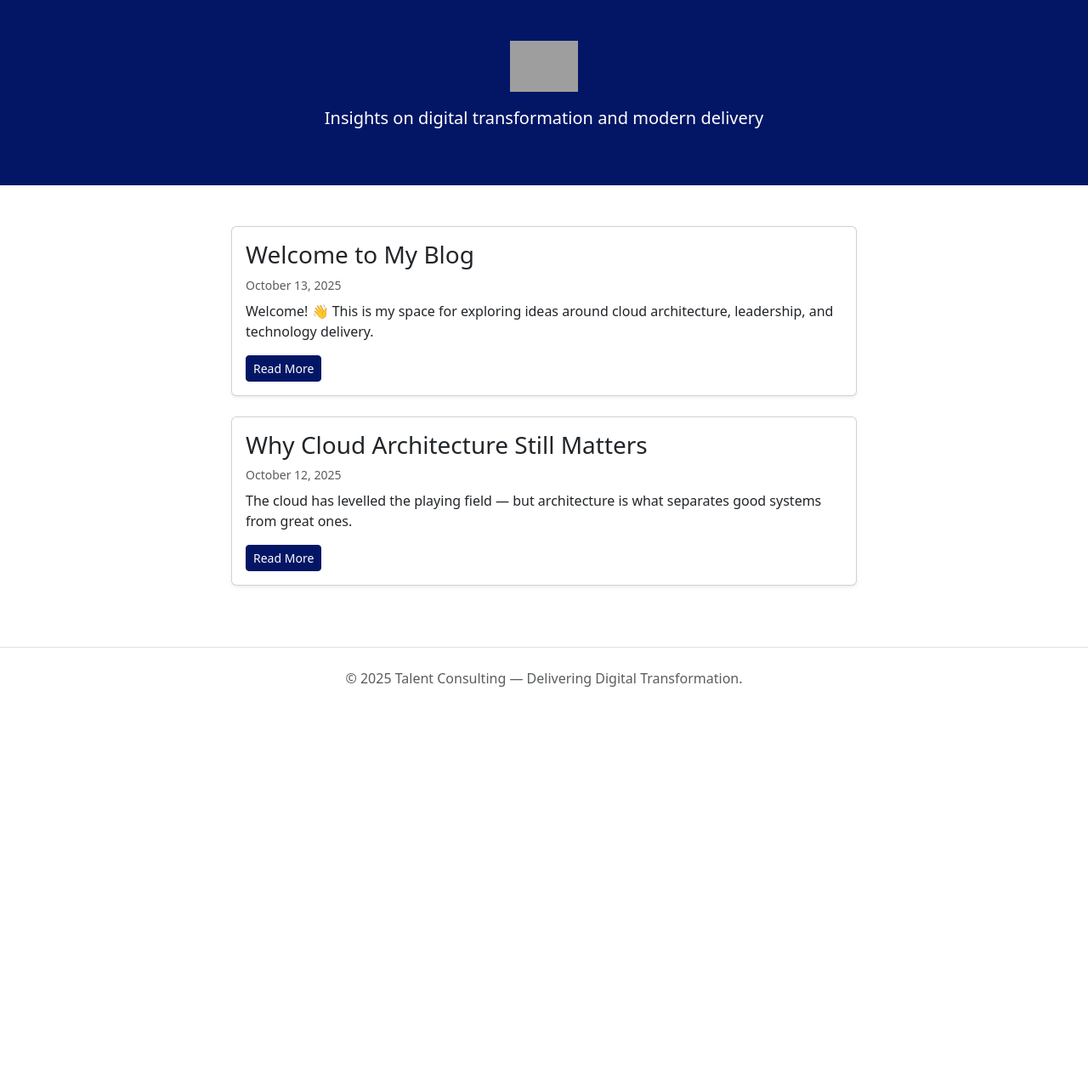
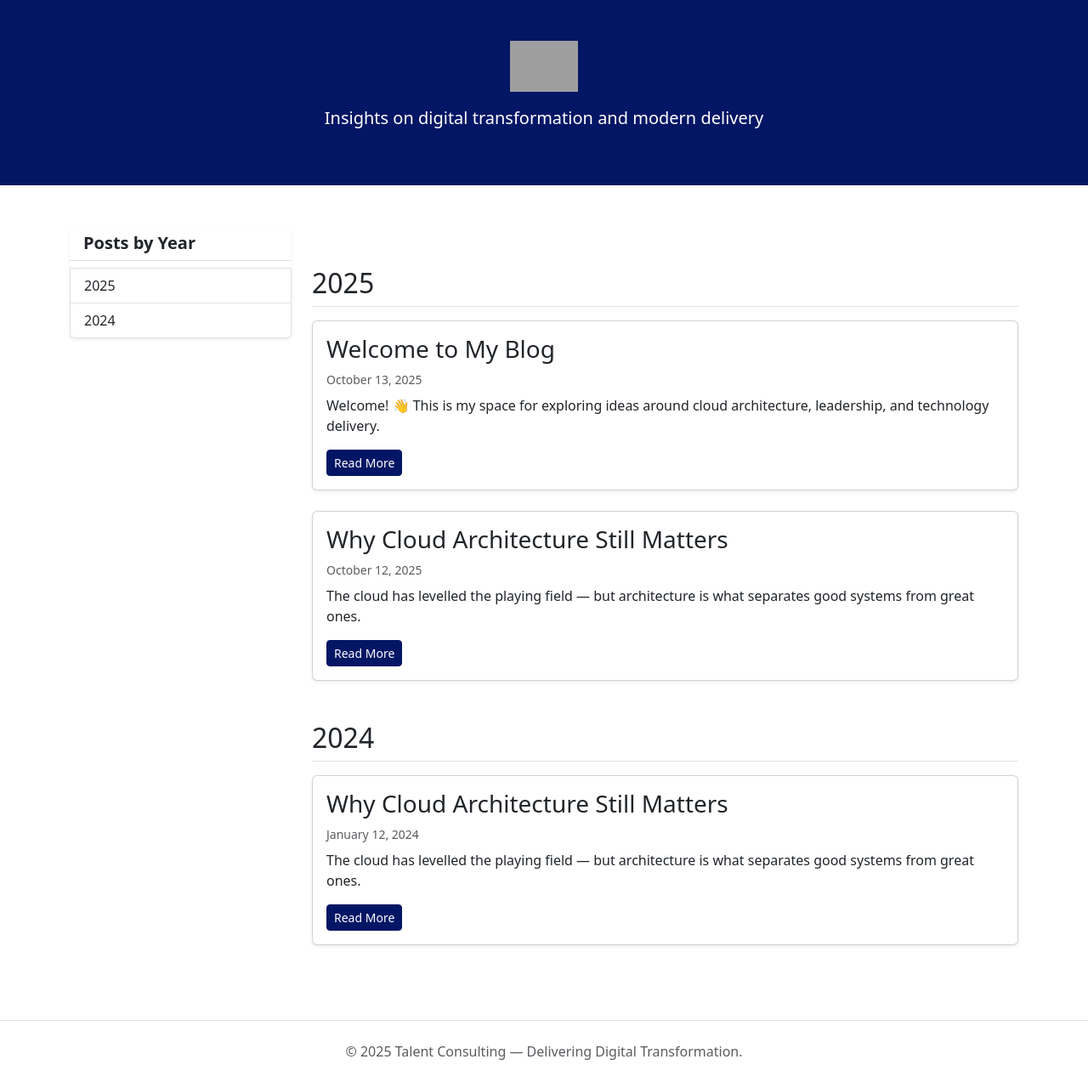
Before and after one commit to rgparkins/rgparkins.github.io, a Jekyll site: the page built from index.html, in a window 1280 px wide and 1273 px high. Shown: the whole window at 85% size. Built offline with Jekyll 4.4.1, drawn with Linux system fonts in a browser that asks for light colours; the list of posts is cut into pages by our own code; grey boxes are pictures that could not be loaded.

Commit message:
pagination

```diff
--- a/_config.yml
+++ b/_config.yml
@@ -5,9 +5,9 @@
 author: "Talent Consulting"
 markdown: kramdown
 theme: minima
+paginate: 5
+paginate_path: "/page:num"
 plugins:
 - jekyll-feed
 - jekyll-seo-tag
 - jekyll-paginate
-paginate: 5
-paginate_path: "/page:num"
--- a/_layouts/default.html
+++ b/_layouts/default.html
@@ -4,16 +4,34 @@
 <meta charset="UTF-8">
 <meta name="viewport" content="width=device-width, initial-scale=1">
 <title>{{ page.title }} | {{ site.title }}</title>
-{% seo %}
+    {% seo %}
 <link href="https://cdn.jsdelivr.net/npm/bootstrap@5.3.2/dist/css/bootstrap.min.css" rel="stylesheet">
 <link href="{{ '/assets/css/custom.css' | relative_url }}" rel="stylesheet">
 </head>
 <body>
-{% include header.html %}
+    {% include header.html %}
 <main class="container my-5">
-{{ content }}
+    {{ content }}
 </main>
-{% include footer.html %}
-<script src="https://cdn.jsdelivr.net/npm/bootstrap@5.3.2/dist/js/bootstrap.bundle.min.js"></script>
+    {% include footer.html %}
+
+    <script src="https://cdn.jsdelivr.net/npm/bootstrap@5.3.2/dist/js/bootstrap.bundle.min.js"></script>
+    <script>
+    document.addEventListener('DOMContentLoaded', () => {
+    const links = document.querySelectorAll('.list-group-item');
+    window.addEventListener('scroll', () => {
+        let fromTop = window.scrollY + 120;
+        links.forEach(link => {
+        const section = document.querySelector(link.hash);
+        if (section && section.offsetTop <= fromTop && section.offsetTop + section.offsetHeight > fromTop) {
+            link.classList.add('active');
+        } else {
+            link.classList.remove('active');
+        }
+        });
+    });
+    });
+    </script>
+
 </body>
 </html>
--- /dev/null
+++ b/_posts/2024-01-12-why-cloud-architecture-matters.md
@@ -0,0 +1,11 @@
+---
+layout: post
+title: "Why Cloud Architecture Still Matters"
+---
+
+The cloud has levelled the playing field — but architecture is what separates *good* systems from *great* ones.
+
+Modern cloud architecture is not about servers; it’s about **trade-offs**.
+Balancing cost, performance, scalability, and security is as much art as it is engineering.
+
+In this post, we’ll explore the patterns behind reliable distributed systems — and how to apply them in Azure-native environments.
--- a/assets/css/custom.css
+++ b/assets/css/custom.css
@@ -21,3 +21,10 @@
   background-color: #031665 !important;
   border-color: #031665 !important;
 }
+
+@media (min-width: 768px) {
+  aside {
+    position: sticky;
+    top: 100px;
+  }
+}
--- /dev/null
+++ b/index.html
@@ -0,0 +1,59 @@
+---
+layout: default
+title: Home
+paginate: true
+---
+
+<div class="row">
+  <!-- Sidebar -->
+  <aside class="col-md-3 mb-4">
+    <div class="list-group shadow-sm">
+      <h5 class="px-3 pt-2 fw-bold border-bottom pb-2">Posts by Year</h5>
+      {% assign years = site.posts | group_by_exp: "post", "post.date | date: '%Y'" %}
+      {% for year in years %}
+        <a href="#year-{{ year.name }}" class="list-group-item list-group-item-action">
+          {{ year.name }}
+        </a>
+      {% endfor %}
+    </div>
+  </aside>
+
+
+  <!-- Main Content -->
+  <div class="col-md-9">
+    {% assign years = paginator.posts | group_by_exp: "post", "post.date | date: '%Y'" %}
+    {% for year in years %}
+      <h2 id="year-{{ year.name }}" class="border-bottom pb-2 mt-5 mb-3">{{ year.name }}</h2>
+
+      {% for post in year.items %}
+        <div class="card mb-4 shadow-sm">
+          <div class="card-body">
+            <h3 class="card-title">
+              <a href="{{ post.url | relative_url }}" class="text-decoration-none text-dark">{{ post.title }}</a>
+            </h3>
+            <p class="card-text text-muted small mb-2">{{ post.date | date: "%B %d, %Y" }}</p>
+            <p class="card-text">{{ post.excerpt | strip_html | truncatewords: 25 }}</p>
+            <a href="{{ post.url | relative_url }}" class="btn btn-success btn-sm">Read More</a>
+          </div>
+        </div>
+      {% endfor %}
+    {% endfor %}
+
+    <!-- Pagination Controls -->
+    <nav aria-label="Page navigation">
+      <ul class="pagination justify-content-center">
+        {% if paginator.previous_page %}
+          <li class="page-item">
+            <a class="page-link" href="{{ paginator.previous_page_path | relative_url }}" aria-label="Previous">« Previous</a>
+          </li>
+        {% endif %}
+
+        {% if paginator.next_page %}
+          <li class="page-item">
+            <a class="page-link" href="{{ paginator.next_page_path | relative_url }}" aria-label="Next">Next »</a>
+          </li>
+        {% endif %}
+      </ul>
+    </nav>
+  </div>
+</div>
--- a/index.md
+++ /dev/null
@@ -1,20 +0,0 @@
----
-layout: default
-title: Home
----
-
-
-<div class="row justify-content-center">
-<div class="col-lg-8">
-{% for post in site.posts %}
-<div class="card mb-4 shadow-sm">
-<div class="card-body">
-<h3 class="card-title"><a href="{{ post.url | relative_url }}" class="text-decoration-none text-dark">{{ post.title }}</a></h3>
-<p class="card-text text-muted small mb-2">{{ post.date | date: "%B %d, %Y" }}</p>
-<p class="card-text">{{ post.excerpt | strip_html | truncatewords: 25 }}</p>
-<a href="{{ post.url | relative_url }}" class="btn btn-success btn-sm">Read More</a>
-</div>
-</div>
-{% endfor %}
-</div>
-</div>
```
Also changed, not shown: _layouts/post.html (+29 -2 lines).
